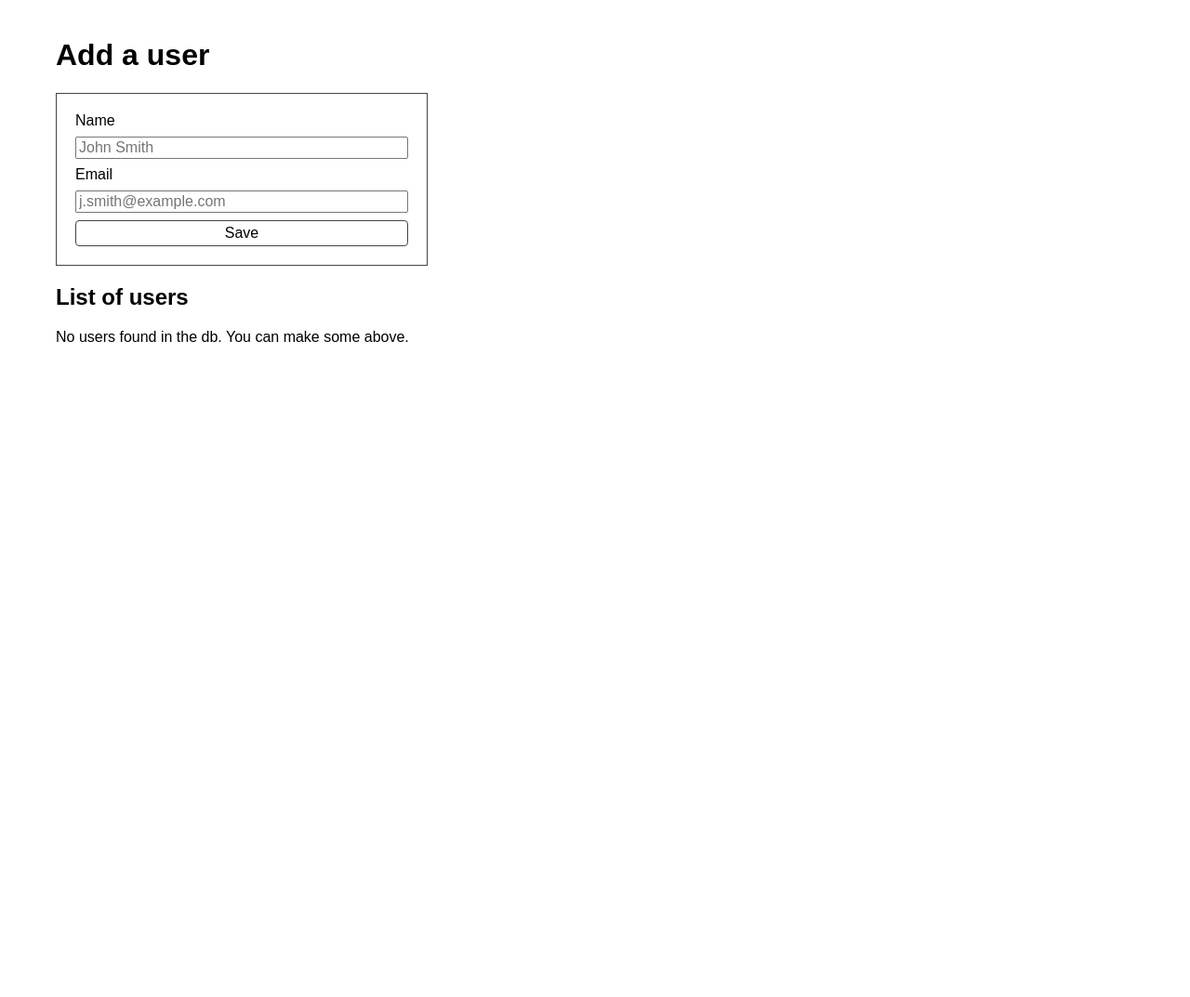
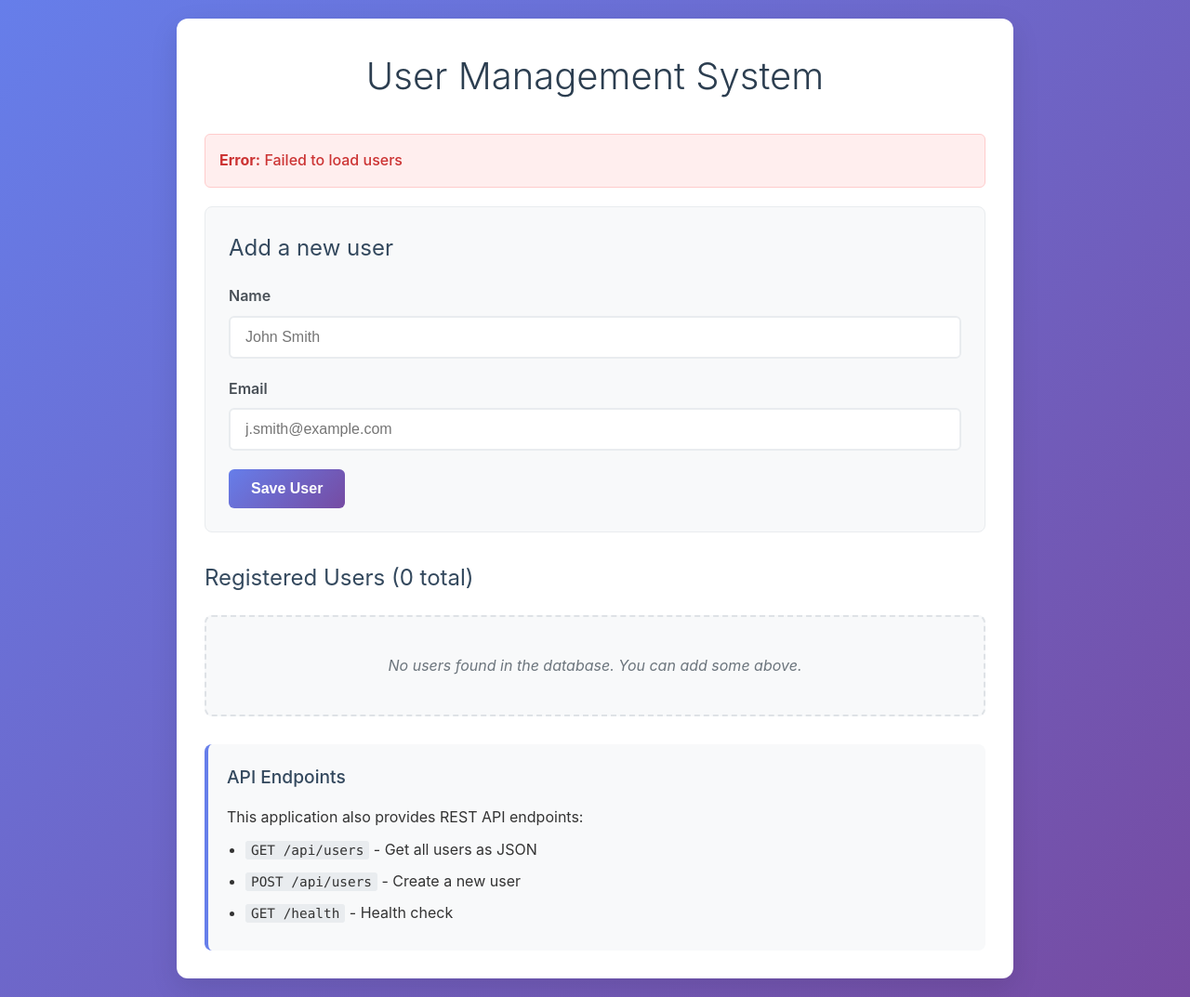
Before and after one commit to kevin-freeman114/flask-sre-challenge, a Flask app: page / in a window 1280 px wide. Shown: the whole page at 93% size. Before the commit the page ends 368 px from the top, so only its background shows below. Run offline with Flask 3, Linux system fonts and the light colour scheme.

Commit message:
feat: implement core Flask application with user management

```diff
--- a/app.py
+++ b/app.py
@@ -1,3 +1,265 @@
+import os
+import logging
+import json
+import time
+from datetime import datetime
+from flask import Flask, render_template, request, redirect, url_for, jsonify, abort
+from flask_sqlalchemy import SQLAlchemy
+from marshmallow import Schema, fields, ValidationError
+from dotenv import load_dotenv
+
+# Import SRE components
+from sre.slo_sli import sli_calculator
+from sre.circuit_breaker import circuit_breaker, db_circuit_breaker, circuit_breaker_manager
+from sre.dashboard import register_sre_blueprint
+
+# Load environment variables
+load_dotenv()
+
+# Configure logging
+logging.basicConfig(
+    level=logging.INFO,
+    format='%(asctime)s - %(name)s - %(levelname)s - %(message)s'
+)
+logger = logging.getLogger(__name__)
+
+app = Flask(__name__)
+
+# Configuration
+DATABASE_URL = os.environ.get('DATABASE_URL', 'sqlite:////tmp/flask_app.db')
+app.config['SQLALCHEMY_DATABASE_URI'] = DATABASE_URL
+app.config['SQLALCHEMY_TRACK_MODIFICATIONS'] = False
+app.config['SECRET_KEY'] = os.environ.get('SECRET_KEY', 'dev-secret-key-change-in-production')
+
+db = SQLAlchemy(app)
+
+
+# Marshmallow schemas for validation
+class UserSchema(Schema):
+    name = fields.Str(required=True, validate=lambda x: len(x.strip()) > 0)
+    email = fields.Email(required=True)
+
+user_schema = UserSchema()
+
+class User(db.Model):
+    id = db.Column(db.Integer, primary_key=True)
+    name = db.Column(db.String(100), nullable=False)
+    email = db.Column(db.String(100), nullable=False, unique=True)
+    created_at = db.Column(db.DateTime, default=datetime.utcnow)
+
+    def __init__(self, name, email):
+        self.name = name.strip()
+        self.email = email.strip().lower()
+
+    def to_dict(self):
+        return {
+            'id': self.id,
+            'name': self.name,
+            'email': self.email,
+            'created_at': self.created_at.isoformat() if self.created_at else None
+        }
+
+
+# Health check endpoints
+@app.route('/health', methods=['GET'])
+def health_check():
+    """Basic health check endpoint with SRE monitoring"""
+    start_time = time.time()
+    status_code = 200
+
+    try:
+        # Test database connection with circuit breaker
+        db_result = db_circuit_breaker.execute_query(
+            lambda: db.session.execute('SELECT 1')
+        )
+
+        response_time = (time.time() - start_time) * 1000
+
+        # Record SLI metrics
+        sli_calculator.record_request('health', 200, response_time)
+
+        return jsonify({
+            'status': 'healthy',
+            'timestamp': datetime.utcnow().isoformat(),
+            'database': 'connected',
+            'response_time_ms': response_time
+        }), status_code
+
+    except Exception as e:
+        response_time = (time.time() - start_time) * 1000
+        status_code = 503
+
+        # Record SLI metrics for failure
+        sli_calculator.record_request('health', status_code, response_time)
+
+        logger.error(f"Health check failed: {str(e)}")
+        return jsonify({
+            'status': 'unhealthy',
+            'timestamp': datetime.utcnow().isoformat(),
+            'database': 'disconnected',
+            'error': str(e),
+            'response_time_ms': response_time
+        }), status_code
+
+@app.route('/health/ready', methods=['GET'])
+def readiness_check():
+    """Readiness check for Kubernetes/ECS"""
+    try:
+        db.session.execute('SELECT 1')
+        return jsonify({'status': 'ready'}), 200
+    except Exception as e:
+        logger.error(f"Readiness check failed: {str(e)}")
+        return jsonify({'status': 'not ready', 'error': str(e)}), 503
+
+@app.route('/health/live', methods=['GET'])
+def liveness_check():
+    """Liveness check for Kubernetes/ECS"""
+    return jsonify({'status': 'alive'}), 200
+
+# API endpoints with SRE monitoring
+@app.route('/api/users', methods=['GET'])
+def get_users():
+    """Get all users as JSON with SRE monitoring"""
+    start_time = time.time()
+    status_code = 200
+
+    try:
+        # Use circuit breaker for database query
+        users = db_circuit_breaker.execute_query(
+            lambda: User.query.all()
+        )
+
+        response_time = (time.time() - start_time) * 1000
+
+        # Record SLI metrics
+        sli_calculator.record_request('api_users_get', status_code, response_time)
+
+        return jsonify([user.to_dict() for user in users]), status_code
+
+    except Exception as e:
+        response_time = (time.time() - start_time) * 1000
+        status_code = 500
+
+        # Record SLI metrics for failure
+        sli_calculator.record_request('api_users_get', status_code, response_time)
+
+        logger.error(f"Error fetching users: {str(e)}")
+        return jsonify({'error': 'Failed to fetch users'}), status_code
+
+@app.route('/api/users', methods=['POST'])
+def create_user():
+    """Create a new user via API"""
+    try:
+        data = request.get_json()
+        if not data:
+            return jsonify({'error': 'No JSON data provided'}), 400
+
+        # Validate input
+        try:
+            validated_data = user_schema.load(data)
+        except ValidationError as e:
+            return jsonify({'error': 'Validation failed', 'details': e.messages}), 400
+
+        # Check if email already exists
+        existing_user = User.query.filter_by(email=validated_data['email']).first()
+        if existing_user:
+            return jsonify({'error': 'User with this email already exists'}), 409
+
+        # Create user
+        user = User(validated_data['name'], validated_data['email'])
+        db.session.add(user)
+        db.session.commit()
+
+        logger.info(f"Created user: {user.email}")
+        return jsonify(user.to_dict()), 201
+
+    except Exception as e:
+        db.session.rollback()
+        logger.error(f"Error creating user: {str(e)}")
+        return jsonify({'error': 'Failed to create user'}), 500
+
+# Web interface routes
+@app.route('/', methods=['GET'])
+def index():
+    """Main page with user form"""
+    try:
+        users = User.query.order_by(User.created_at.desc()).all()
+        return render_template('index.html', users=users)
+    except Exception as e:
+        logger.error(f"Error loading index page: {str(e)}")
+        return render_template('index.html', users=[], error="Failed to load users")
+
+@app.route('/user', methods=['POST'])
+def create_user_web():
+    """Create user via web form"""
+    try:
+        name = request.form.get('name', '').strip()
+        email = request.form.get('email', '').strip()
+
+        if not name or not email:
+            return render_template('index.html',
+                                 users=User.query.all(),
+                                 error="Name and email are required")
+
+        # Validate email format
+        try:
+            user_schema.load({'name': name, 'email': email})
+        except ValidationError as e:
+            return render_template('index.html',
+                                 users=User.query.all(),
+                                 error=f"Invalid input: {', '.join(e.messages.get('email', []))}")
+
+        # Check if email already exists
+        existing_user = User.query.filter_by(email=email.lower()).first()
+        if existing_user:
+            return render_template('index.html',
+                                 users=User.query.all(),
+                                 error="User with this email already exists")
+
+        user = User(name, email)
+        db.session.add(user)
+        db.session.commit()
+
+        logger.info(f"Created user via web: {user.email}")
+        return redirect(url_for('index'))
+
+    except Exception as e:
+        db.session.rollback()
+        logger.error(f"Error creating user via web: {str(e)}")
+        return render_template('index.html',
+                             users=User.query.all(),
+                             error="Failed to create user")
+
+# Error handlers
+@app.errorhandler(404)
+def not_found(error):
+    return jsonify({'error': 'Not found'}), 404
+
+@app.errorhandler(500)
+def internal_error(error):
+    db.session.rollback()
+    logger.error(f"Internal server error: {str(error)}")
+    return jsonify({'error': 'Internal server error'}), 500
+
+# Initialize database
+def init_db():
+    """Initialize database tables"""
+    try:
+        db.create_all()
+        logger.info("Database initialized successfully")
+    except Exception as e:
+        logger.error(f"Failed to initialize database: {str(e)}")
+        raise
+
+# Register SRE blueprint
+register_sre_blueprint(app)
+
+if __name__ == '__main__':
+    init_db()
+    port = int(os.environ.get('PORT', 5000))
+    debug = os.environ.get('FLASK_ENV') == 'development'
+    app.run(host='0.0.0.0', port=port, debug=debug)
+
 import os
 
 from flask import Flask, render_template, request, redirect, url_for
--- a/static/styles/main.css
+++ b/static/styles/main.css
@@ -1,56 +1,229 @@
-html {
+/* Modern CSS Reset and Base Styles */
+* {
+  margin: 0;
+  padding: 0;
   box-sizing: border-box;
 }
 
-*,
-*:before,
-*:after {
-  box-sizing: inherit;
-}
-
-html,
 body {
-  margin: 0;
-  padding: 0;
-}
-
-body {
-  font-family: sans-serif;
+  font-family: -apple-system, BlinkMacSystemFont, 'Segoe UI', Roboto, Oxygen, Ubuntu, Cantarell, sans-serif;
+  line-height: 1.6;
+  color: #333;
+  background: linear-gradient(135deg, #667eea 0%, #764ba2 100%);
+  min-height: 100vh;
+  padding: 20px;
 }
 
 main {
+  max-width: 900px;
   margin: 0 auto;
-  max-width: 100%;
-  padding: 20px;
-  width: 1200px;
+  background-color: white;
+  padding: 30px;
+  border-radius: 12px;
+  box-shadow: 0 10px 30px rgba(0,0,0,0.1);
 }
 
-label,
-input,
-button {
-  display: block;
-  font-size: 16px;
-  margin: 0 0 8px 0;
-  width: 100%;
+h1 {
+  color: #2c3e50;
+  text-align: center;
+  margin-bottom: 30px;
+  font-size: 2.5rem;
+  font-weight: 300;
 }
 
-form {
-  border: 1px solid #444;
-  max-width: 100%;
-  padding: 20px;
-  width: 400px;
+h2 {
+  color: #34495e;
+  margin-bottom: 20px;
+  font-size: 1.5rem;
+  font-weight: 400;
+}
+
+h3 {
+  color: #34495e;
+  margin-bottom: 15px;
+  font-size: 1.2rem;
+  font-weight: 500;
+}
+
+/* Error Messages */
+.error-message {
+  background-color: #fee;
+  border: 1px solid #fcc;
+  color: #c33;
+  padding: 15px;
+  border-radius: 6px;
+  margin-bottom: 20px;
+  font-weight: 500;
+}
+
+/* Form Styles */
+.form-section {
+  background-color: #f8f9fa;
+  padding: 25px;
+  border-radius: 8px;
+  margin-bottom: 30px;
+  border: 1px solid #e9ecef;
+}
+
+.form-group {
+  margin-bottom: 20px;
+}
+
+label {
+  display: block;
+  margin-bottom: 8px;
+  font-weight: 600;
+  color: #495057;
+}
+
+input[type="text"], input[type="email"] {
+  width: 100%;
+  padding: 12px 16px;
+  border: 2px solid #e9ecef;
+  border-radius: 6px;
+  font-size: 16px;
+  transition: border-color 0.3s ease;
+}
+
+input[type="text"]:focus, input[type="email"]:focus {
+  outline: none;
+  border-color: #667eea;
+  box-shadow: 0 0 0 3px rgba(102, 126, 234, 0.1);
 }
 
 button {
-  background: transparent;
-  border: 1px solid #444;
-  border-radius: 4px;
+  background: linear-gradient(135deg, #667eea 0%, #764ba2 100%);
+  color: white;
+  padding: 12px 24px;
+  border: none;
+  border-radius: 6px;
   cursor: pointer;
+  font-size: 16px;
+  font-weight: 600;
+  transition: transform 0.2s ease, box-shadow 0.2s ease;
+  width: auto;
   margin: 0;
-  padding: 4px 0;
 }
 
 button:hover {
-  background: #444;
-  color: #fff;
+  transform: translateY(-2px);
+  box-shadow: 0 5px 15px rgba(102, 126, 234, 0.3);
 }
+
+button:active {
+  transform: translateY(0);
+}
+
+/* Users Section */
+.users-section {
+  margin-bottom: 30px;
+}
+
+.users-list {
+  display: grid;
+  gap: 15px;
+  margin-top: 20px;
+}
+
+.user-card {
+  background-color: white;
+  border: 1px solid #e9ecef;
+  border-radius: 8px;
+  padding: 20px;
+  transition: box-shadow 0.3s ease;
+}
+
+.user-card:hover {
+  box-shadow: 0 4px 12px rgba(0,0,0,0.1);
+}
+
+.user-info {
+  margin-bottom: 10px;
+}
+
+.user-info strong {
+  display: block;
+  font-size: 1.1rem;
+  color: #2c3e50;
+  margin-bottom: 5px;
+}
+
+.email {
+  color: #6c757d;
+  font-size: 0.95rem;
+}
+
+.user-meta {
+  color: #6c757d;
+  font-size: 0.85rem;
+}
+
+.no-users {
+  text-align: center;
+  color: #6c757d;
+  font-style: italic;
+  padding: 40px;
+  background-color: #f8f9fa;
+  border-radius: 8px;
+  border: 2px dashed #dee2e6;
+}
+
+/* API Info Section */
+.api-info {
+  background-color: #f8f9fa;
+  padding: 20px;
+  border-radius: 8px;
+  border-left: 4px solid #667eea;
+}
+
+.api-info ul {
+  margin-top: 10px;
+  padding-left: 20px;
+}
+
+.api-info li {
+  margin-bottom: 8px;
+}
+
+code {
+  background-color: #e9ecef;
+  padding: 2px 6px;
+  border-radius: 3px;
+  font-family: 'Monaco', 'Menlo', 'Ubuntu Mono', monospace;
+  font-size: 0.9rem;
+}
+
+/* Responsive Design */
+@media (max-width: 768px) {
+  body {
+    padding: 10px;
+  }
+
+  main {
+    padding: 20px;
+  }
+
+  h1 {
+    font-size: 2rem;
+  }
+
+  .form-section {
+    padding: 20px;
+  }
+}
+
+/* Loading States */
+.loading {
+  opacity: 0.6;
+  pointer-events: none;
+}
+
+/* Success States */
+.success-message {
+  background-color: #d4edda;
+  border: 1px solid #c3e6cb;
+  color: #155724;
+  padding: 15px;
+  border-radius: 6px;
+  margin-bottom: 20px;
+}
--- a/templates/index.html
+++ b/templates/index.html
@@ -1,18 +1,57 @@
 {% extends "layout.html" %}
 
 {% block body %}
-  <h1>Add a user</h1>
-  <form action="{{ url_for('user') }}" method="post">
+  <h1>User Management System</h1>
+
+  {% if error %}
+    <div class="error-message">
+      <strong>Error:</strong> {{ error }}
+    </div>
+  {% endif %}
+
+  <div class="form-section">
+    <h2>Add a new user</h2>
+    <form action="{{ url_for('create_user_web') }}" method="post">
+      <div class="form-group">
         <label for="name">Name</label>
         <input id="name" type="text" name="name" placeholder="John Smith" required />
+      </div>
+      <div class="form-group">
         <label for="email">Email</label>
         <input id="email" type="email" name="email" placeholder="j.smith@example.com" required />
-    <button type="submit">Save</button>
+      </div>
+      <button type="submit">Save User</button>
     </form>
-  <h2>List of users</h2>
+  </div>
+
+  <div class="users-section">
+    <h2>Registered Users ({{ users|length }} total)</h2>
+    {% if users %}
+      <div class="users-list">
         {% for u in users %}
-    <p>{{ u.name }} -- {{ u.email }}</p>
+          <div class="user-card">
+            <div class="user-info">
+              <strong>{{ u.name }}</strong>
+              <span class="email">{{ u.email }}</span>
+            </div>
+            <div class="user-meta">
+              <small>Created: {{ u.created_at.strftime('%Y-%m-%d %H:%M') if u.created_at else 'Unknown' }}</small>
+            </div>
+          </div>
+        {% endfor %}
+      </div>
     {% else %}
-    <p>No users found in the db. You can make some above.</p>
-  {% endfor %}
+      <p class="no-users">No users found in the database. You can add some above.</p>
+    {% endif %}
+  </div>
+
+  <div class="api-info">
+    <h3>API Endpoints</h3>
+    <p>This application also provides REST API endpoints:</p>
+    <ul>
+      <li><code>GET /api/users</code> - Get all users as JSON</li>
+      <li><code>POST /api/users</code> - Create a new user</li>
+      <li><code>GET /health</code> - Health check</li>
+    </ul>
+  </div>
 {% endblock %}
```
Lines whose indentation alone changed are shown as unchanged.
